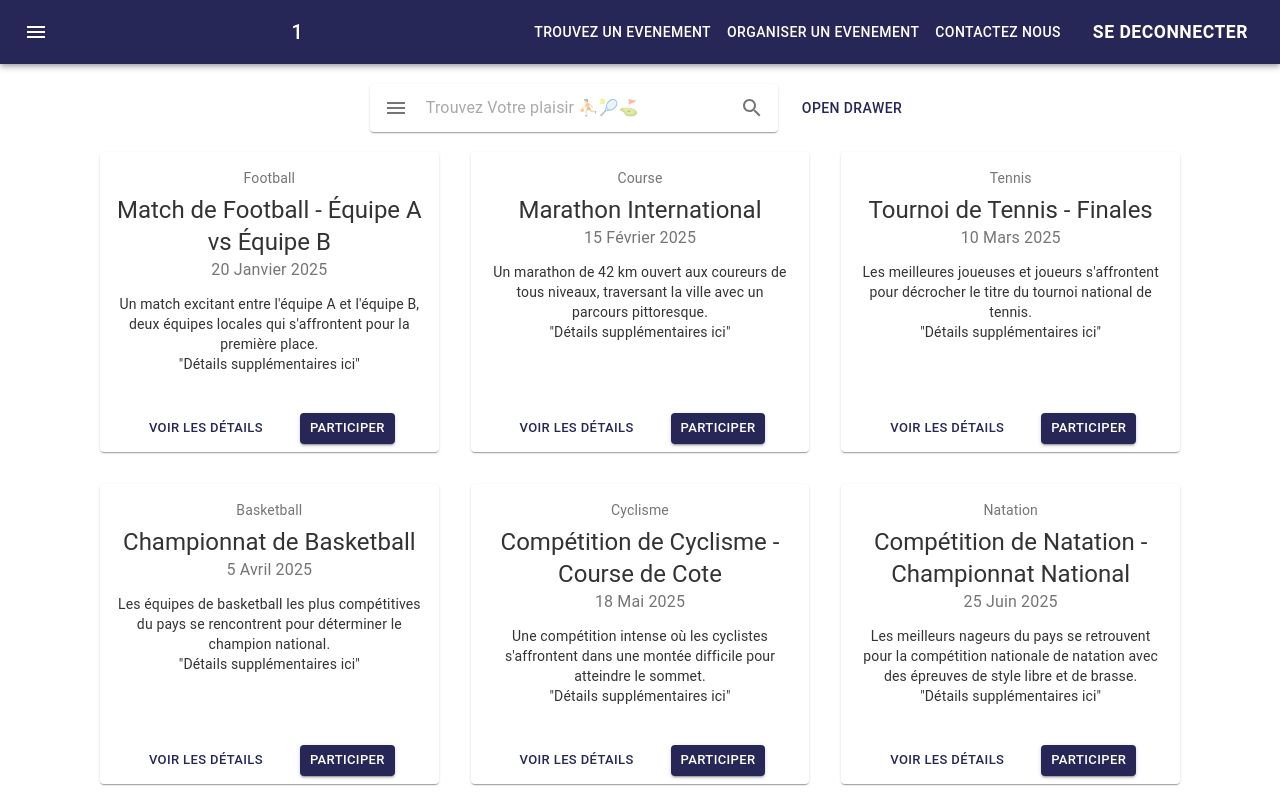
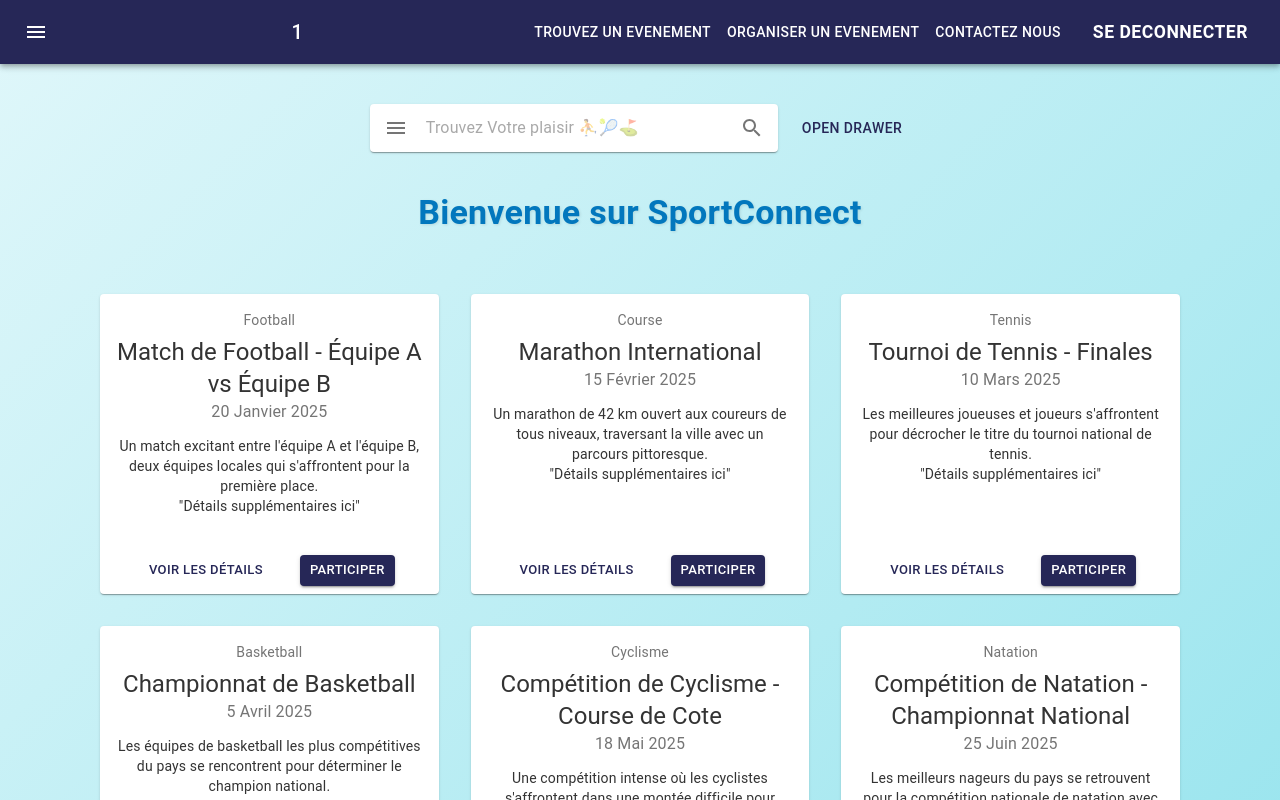
Before and after one commit to ahmeddahdouh/sportconnect_front, a React (Create React App) app: page /booking in a window 1280 px wide. Shown: the top 800 px of the page. Built offline with nearby package versions, Linux system fonts and the light colour scheme; sample sign-in values are in the browser's storage.

Commit message:
Amélioration style et animations HomePage

```diff
--- a/src/pages/HomePage.js
+++ b/src/pages/HomePage.js
@@ -1,37 +1,136 @@
 import ButtonAppBar from "../components/navBarComponent";
-import {Stack} from "@mui/material";
+import { Stack, Typography } from "@mui/material";
 import CustomizedInputBase from "../components/SearchComponent";
 import TemporaryDrawer from "../components/SideBare";
 import Grid from "@mui/material/Grid";
 import BasicCard from "../components/card";
-import {useEffect, useState} from "react";
+import { useEffect, useState } from "react";
 import apiService from "../services/AuthService";
 
-export default function HomePage ({events}) {
+export default function HomePage({ events }) {
     const [decoded, setDecoded] = useState(null);
 
     useEffect(() => {
         console.log(events);
-        setDecoded(apiService.get_current_user())
+        setDecoded(apiService.get_current_user());
     }, []);
 
-    return(
-        <div>
-            {decoded && <ButtonAppBar username={decoded?.sub} />}
-            <Stack direction="row" spacing={2}
-                   justifyContent="center"
-                   alignItems="center" paddingTop="20px" >
-                <CustomizedInputBase/>
-                <TemporaryDrawer/>
+    return (
+        <div
+            style={{
+                minHeight: '100vh',
+                background: 'linear-gradient(135deg, #e0f7fa 0%, #b2ebf2 50%, #80deea 100%)',
+                animation: 'fadeIn 1s ease-in-out',
+            }}
+        >
+            {/* Navbar */}
+            {decoded && (
+                <ButtonAppBar
+                    username={decoded?.sub}
+                    sx={{
+                        boxShadow: '0 4px 15px rgba(0,0,0,0.1)',
+                        backgroundColor: 'rgba(255, 255, 255, 0.95)',
+                    }}
+                />
+            )}
+
+            {/* Header Section */}
+            <Stack
+                direction="row"
+                spacing={2}
+                justifyContent="center"
+                alignItems="center"
+                paddingTop="40px"
+                paddingBottom="20px"
+                sx={{
+                    animation: 'slideInDown 0.8s ease-out',
+                }}
+            >
+                <CustomizedInputBase
+                    sx={{
+                        transition: 'all 0.3s ease',
+                        '&:hover': {
+                            transform: 'scale(1.02)',
+                            boxShadow: '0 4px 15px rgba(0,0,0,0.1)',
+                        },
+                    }}
+                />
+                <TemporaryDrawer
+                    sx={{
+                        '& .MuiDrawer-paper': {
+                            borderRadius: '0 10px 10px 0',
+                            boxShadow: '0 4px 15px rgba(0,0,0,0.1)',
+                        },
+                    }}
+                />
             </Stack>
 
-            <Grid container spacing={4} justifyContent="center" paddingX="100px" paddingY="20px">
+            {/* Welcome Message */}
+            <Typography
+                variant="h4"
+                align="center"
+                sx={{
+                    fontWeight: 'bold',
+                    color: '#0277bd',
+                    textShadow: '1px 1px 3px rgba(0,0,0,0.1)',
+                    paddingY: '20px',
+                    animation: 'fadeInUp 1s ease-out',
+                }}
+            >
+                Bienvenue sur SportConnect
+            </Typography>
+
+            {/* Events Grid */}
+            <Grid
+                container
+                spacing={4}
+                justifyContent="center"
+                paddingX={{ xs: '20px', sm: '50px', md: '100px' }}
+                paddingY="40px"
+                sx={{
+                    animation: 'fadeIn 1.2s ease-in-out',
+                }}
+            >
                 {events.map((event, index) => (
-                    <Grid item xs={12} sm={10} md={5} lg={4} key={index}>
-                        <BasicCard  event = {event}/>
+                    <Grid
+                        item
+                        xs={12}
+                        sm={10}
+                        md={6}
+                        lg={4}
+                        key={index}
+                        sx={{
+                            animation: `fadeInUp 0.5s ease-out ${index * 0.1}s both`,
+                        }}
+                    >
+                        <BasicCard
+                            event={event}
+                            sx={{
+                                transition: 'transform 0.3s ease',
+                                '&:hover': {
+                                    transform: 'translateY(-5px)',
+                                },
+                            }}
+                        />
                     </Grid>
                 ))}
             </Grid>
+
+            {/* CSS Animations */}
+            <style jsx global>{`
+                @keyframes fadeIn {
+                    from { opacity: 0; }
+                    to { opacity: 1; }
+                }
+                @keyframes fadeInUp {
+                    from { transform: translateY(20px); opacity: 0; }
+                    to { transform: translateY(0); opacity: 1; }
+                }
+                @keyframes slideInDown {
+                    from { transform: translateY(-20px); opacity: 0; }
+                    to { transform: translateY(0); opacity: 1; }
+                }
+            `}</style>
         </div>
-    )
+    );
 }
```
